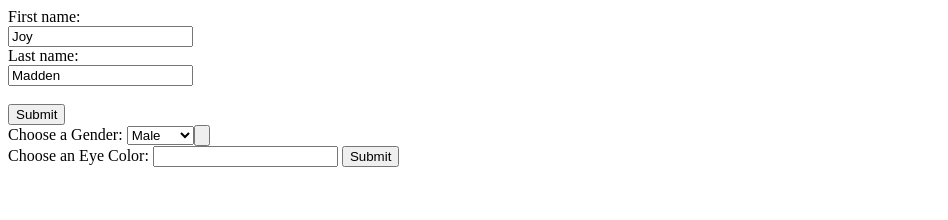
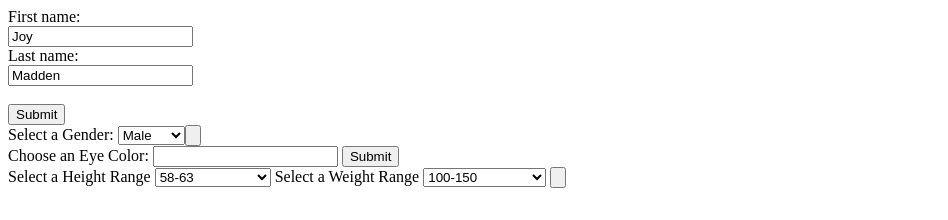
Before and after one commit to asorenson01/MostWantedSolo, a plain HTML site: page index.html in a window 1280 px wide. Shown: the top 220 px of the page, without its empty margins (0-948 px from the left). Drawn offline with Linux system fonts and the light colour scheme.

Commit message:
starting to sort by two prop at once

```diff
--- a/app.js
+++ b/app.js
@@ -94,6 +94,10 @@ buildTheGrid(peopleByEyeColor)
 
 }
 
+function getPeopleByHeightandWeight{
+
+}
+
 
 
 
--- a/index.html
+++ b/index.html
@@ -15,25 +15,36 @@
     </form>
 
     <form id ="genderForm">
-      <label for="gender">Choose a Gender:</label>
+      <label for="gender">Select a Gender:</label>
       <select name="gender" id="gender"><br>
         <!-- <option value=" "></option> -->
         <option value="male">Male</option><br>
         <option value="female">Female</option>
         <input type="button" onclick="getPeopleByGender()" vaule ="Submit">
       </select>
-
-    <br>
     </form>
-
-
-
     <form id ="eyeForm">
       <label for="eyeColor">Choose an Eye Color:</label>
       <input type="text" id="colorEye" name="colorEye">
       <input type="button" onclick="getPeopleByEyeColor()" value="Submit">
+    </form>
 
+    <form id ="heightAndWeight">
+      <label for="height">Select a Height Range</label>
+      <select name="height" id="height">
+        <option value="58-63"> 58-63</option>
+        <option value="64-69">54-69</option>
+        <option vaule=">70">Greater than 70</option>
+      </select>
+      <label for="weight">Select a Weight Range</label>
+      <select name="weight" id="weight">
+        <option value="100-150">100-150</option>
+        <option value="151-200">151-200</option>
+        <option value=">200">Greater than 200</option>
+      </select>
+      <input type="button" onclick="getPeopleByGender()" vaule ="Submit">
     </form>
+
 
 
 
```
